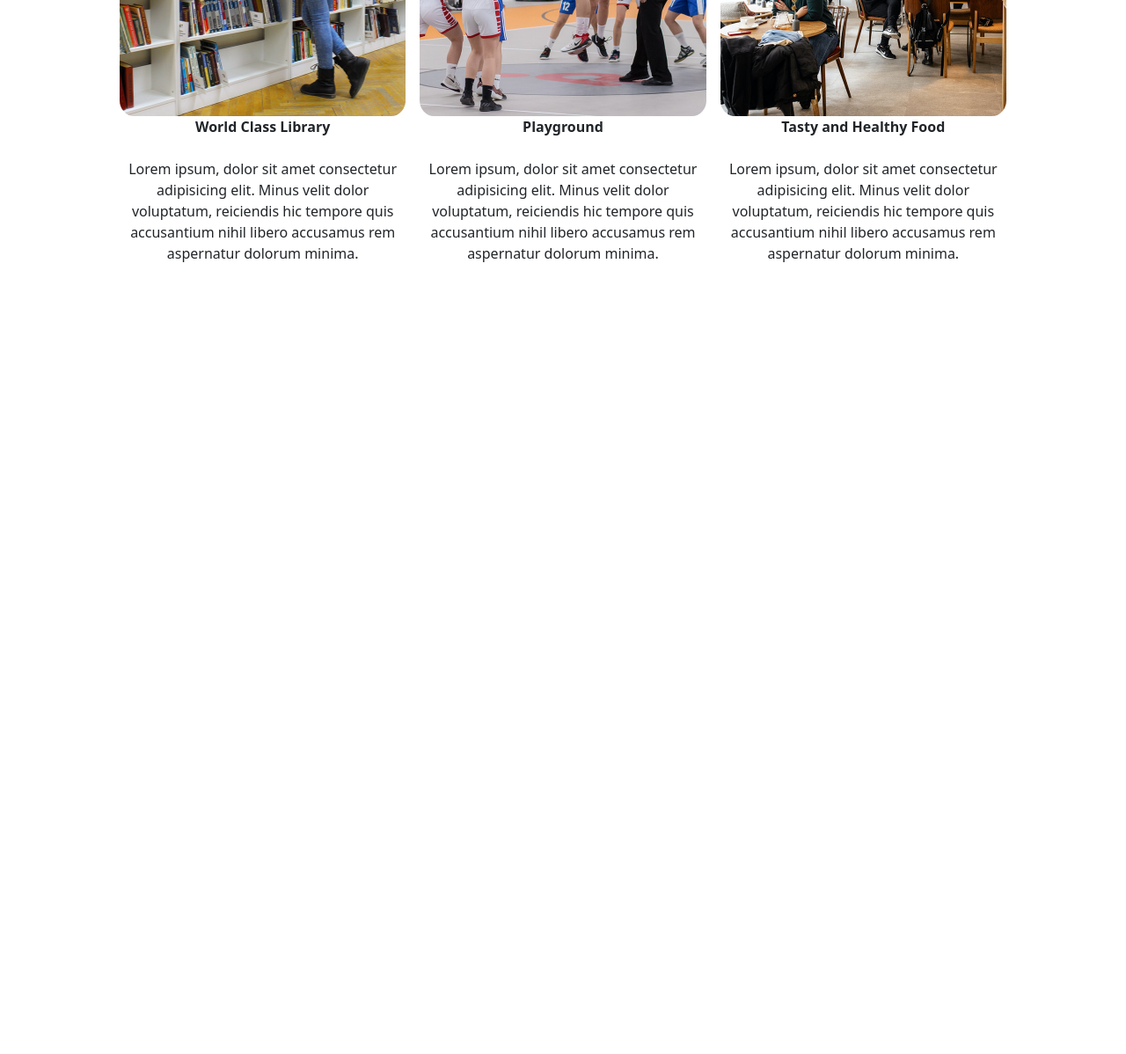
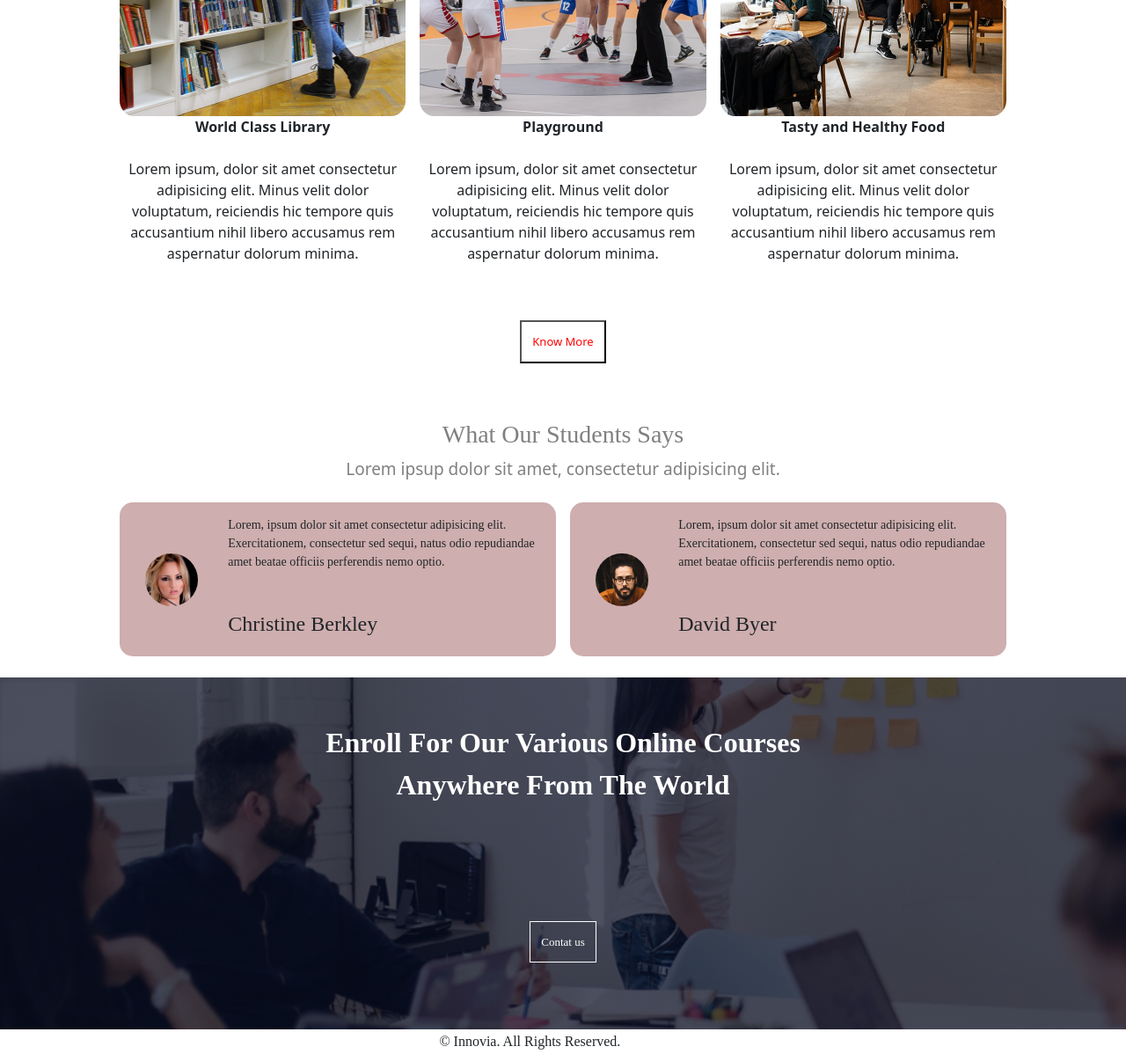
Before and after one commit to developerayush01/School, a plain HTML site: page index.html in a window 1280 px wide. Shown: the part 2463-3661 px from the top of the page at 88% size. Before the commit the page ends 2763 px from the top, so only its background shows below. Drawn offline with nearby package versions, Linux system fonts and the light colour scheme.

Commit message:
New commit

```diff
--- a/css/contact.css
+++ b/css/contact.css
@@ -40,6 +40,7 @@
           url("../contact-us.jpg");
         background-repeat: no-repeat;
         background-size: cover;
+        background-attachment: fixed;
       }
 
       .header {
@@ -168,9 +169,6 @@
         width: 20%;
         padding: 3%;
         height: 100%;
-        margin-left: 50%;
-        margin-right: 50%;
-        transform: translate(-50%,0);
      }
      button:hover
      {
--- a/css/course.css
+++ b/css/course.css
@@ -433,3 +433,12 @@
         box-shadow: 0 0 20px 5px rgba(50, 50, 54, 0.7);
         transition: 0.4s;
       }
+      .c-button{
+        display: flex;
+        height: 100%;
+        width: 100%;
+        margin-bottom: 5%;
+        background-color: transparent;
+        border: 1px solid white;
+        color: white;
+      }
--- a/css/style.css
+++ b/css/style.css
@@ -302,7 +302,7 @@ td {
 }
 .stu {
   text-align: center;
-  width: fit-content;
+  width: 100%;
   margin-left: 50%;
   margin-top: 5%;
   font-size: 19px;
@@ -315,26 +315,18 @@ td {
   font-family: poppins;
 }
 .feed {
-  display: flex;
-  width: 90%;
-  justify-content: space-between;
-  gap: 10%;
-  margin-top: 5%;
-  margin-left: 50%;
-  margin-left: 50%;
-  transform: translate(-50%, 0);
+  width: 100%;
   font-size: 20px;
   font-family: poppins;
 }
-.feed1 {
-  margin-top: 2%;
+.feed2{
   display: flex;
-  margin-left: 2%;
+  justify-content: center;
+  align-items: center;
   gap: 5%;
   padding: 1%;
-  line-height: 2vh;
-  background-color: #fff3f3;
-  border-radius: 5%;
+  background-color: #ceaeae;
+  border-radius: 15px;
 }
 .feed1 img {
   border-radius: 50%;
@@ -345,6 +337,7 @@ td {
 .feed11 {
   display: flex;
   flex-direction: column;
+  padding: 2%;
 }
 .f1 {
   font-size: 14px;
@@ -352,24 +345,25 @@ td {
 h4 {
   font-size: bold;
 }
+.finalcontact{
+  width: 100%;
+  display: flex;
+  justify-content: center;
+}
 .contact {
   display: flex;
   flex-direction: column;
-  margin-left: 50%;
-  margin-right: 50%;
-  margin-top: 5%;
-  transform: translate(-50%, 0);
-  width: 90%;
+  width: 100%;
   height: 50vh;
   color: white;
   justify-content: center;
   align-items: center;
-  font-size: 40px;
   font-family: poppins;
-  border: 2px solid black;
-  border-radius: 20px;
   background-image: linear-gradient(rgb(4, 9, 30, 0.7), rgb(4, 9, 30, 0.7)),
     url("../banner2.jpg");
+}
+.contact1{
+  /* width: 80%; */
 }
 .contact1 p {
   text-align: center;
@@ -397,7 +391,6 @@ footer {
   flex-direction: column;
   justify-content: center;
   align-items: center;
-  height: 13vh;
   width: 100%;
   font-family: poppins;
 }
@@ -427,3 +420,20 @@ footer {
   border-radius: 15px;
   overflow: hidden;
 }
+.feedback{
+  width: 80%;
+}
+.cbtn{
+  justify-content: center;
+  align-items: center;
+  display: flex;
+  text-decoration: none;
+  color: white;
+  border: 1px solid white;
+  padding: 1%;
+  background: transparent;
+  cursor: pointer;
+}
+.contact-txt{
+  height: 50%;
+}
--- a/index.html
+++ b/index.html
@@ -4,8 +4,13 @@
     <meta charset="UTF-8" />
     <meta name="viewport" content="width=device-width, initial-scale=1.0" />
     <title>Document</title>
-    <link rel="stylesheet" href="css/style.css">
-    <link href="https://cdn.jsdelivr.net/npm/bootstrap@5.3.6/dist/css/bootstrap.min.css" rel="stylesheet" integrity="sha384-4Q6Gf2aSP4eDXB8Miphtr37CMZZQ5oXLH2yaXMJ2w8e2ZtHTl7GptT4jmndRuHDT" crossorigin="anonymous">
+    <link rel="stylesheet" href="css/style.css" />
+    <link
+      href="https://cdn.jsdelivr.net/npm/bootstrap@5.3.6/dist/css/bootstrap.min.css"
+      rel="stylesheet"
+      integrity="sha384-4Q6Gf2aSP4eDXB8Miphtr37CMZZQ5oXLH2yaXMJ2w8e2ZtHTl7GptT4jmndRuHDT"
+      crossorigin="anonymous"
+    />
     <link rel="preconnect" href="https://fonts.googleapis.com" />
     <link rel="preconnect" href="https://fonts.gstatic.com" crossorigin />
     <link
@@ -58,7 +63,8 @@
             <div class="td1 col-12"></div>
             <div class="text1 col-12">
               <b>Intermediate</b><br />
-                <p class="p1">Lorem ipsum, dolor sit amet consectetur adipisicing elit. Minus
+              <p class="p1">
+                Lorem ipsum, dolor sit amet consectetur adipisicing elit. Minus
                 velit dolor voluptatum, reiciendis hic tempore quis accusantium
                 nihil libero accusamus rem aspernatur dolorum minima.
               </p>
@@ -66,13 +72,13 @@
           </div>
         </div>
 
-
         <div class="col-12 col-md-4 d-flex justify-content-center f">
           <div class="fn row border">
             <div class="td2 col-12"></div>
             <div class="text1 col-12">
               <b>Degree</b><br />
-                <p class="p1">Lorem ipsum, dolor sit amet consectetur adipisicing elit. Minus
+              <p class="p1">
+                Lorem ipsum, dolor sit amet consectetur adipisicing elit. Minus
                 velit dolor voluptatum, reiciendis hic tempore quis accusantium
                 nihil libero accusamus rem aspernatur dolorum minima.
               </p>
@@ -85,7 +91,8 @@
             <div class="td3 col-12"></div>
             <div class="text1 col-12">
               <b>Post Graduation</b><br />
-                <p class="p1">Lorem ipsum, dolor sit amet consectetur adipisicing elit. Minus
+              <p class="p1">
+                Lorem ipsum, dolor sit amet consectetur adipisicing elit. Minus
                 velit dolor voluptatum, reiciendis hic tempore quis accusantium
                 nihil libero accusamus rem aspernatur dolorum minima.
               </p>
@@ -110,7 +117,7 @@
       <div class="row gy-5 d-flex justify-content-center table2">
         <div class="col-12 col-md-4 img2">
           <div class="img2">
-                <img src="london.png" class="city"/>
+            <img src="london.png" class="city" />
             <div class="overlay">
               <div class="t1">London</div>
             </div>
@@ -118,7 +125,7 @@
         </div>
         <div class="col-12 col-md-4 img2">
           <div class="img2">
-                <img src="newyork.png" class="city"/>
+            <img src="newyork.png" class="city" />
             <div class="overlay">
               <div class="t2">New York</div>
             </div>
@@ -126,7 +133,7 @@
         </div>
         <div class="col-12 col-md-4 img2">
           <div class="img2">
-                <img src="washington.png" class="city"/>
+            <img src="washington.png" class="city" />
             <div class="overlay">
               <div class="t3">Washington</div>
             </div>
@@ -140,7 +147,7 @@
         >Lorem ipsup dolor sit amet, consectetur adipisicing elit.</font
       >
     </div>
-    <br>
+    <br />
     <div class="library d-flex justify-content-center align-items-center">
       <div class="row g-3 table3">
         <div class="col-12 col-md-4 img3">
@@ -178,58 +185,79 @@
         </div>
       </div>
     </div>
-    <!-- <div class="knoww">
-      <a href="" class="know2">Know More</a>
+    <div class="know">
+      <button onclick="location.href='about.html'" class="know1">
+        Know More
+      </button>
     </div>
     <div class="stu">
       <b><p class="h3">What Our Students Says</p></b>
       Lorem ipsup dolor sit amet, consectetur adipisicing elit.
     </div>
-    <div class="feed">
-      <div class="feed1">
+    <br />
+    <div class="feed d-flex justify-content-center align-items-center">
+      <div class="row g-3 feedback">
+        <div class="col-12 col-md-6 feed1">
+          <div class="feed2">
             <img src="user1.jpg" alt="" />
             <div class="feed11">
               <p class="f1">
                 Lorem, ipsum dolor sit amet consectetur adipisicing elit.
-            Exercitationem, consectetur sed sequi, natus odio repudiandae amet
-            beatae officiis perferendis nemo optio.
+                Exercitationem, consectetur sed sequi, natus odio repudiandae
+                amet beatae officiis perferendis nemo optio.
               </p>
               <br />
               <h4>Christine Berkley</h4>
             </div>
           </div>
-      <div class="feed1">
+        </div>
+        <div class="col-12 col-md-6 feed1">
+          <div class="feed2">
             <img src="user2.jpg" alt="" />
             <div class="feed11">
               <p class="f1">
                 Lorem, ipsum dolor sit amet consectetur adipisicing elit.
-            Exercitationem, consectetur sed sequi, natus odio repudiandae amet
-            beatae officiis perferendis nemo optio.
+                Exercitationem, consectetur sed sequi, natus odio repudiandae
+                amet beatae officiis perferendis nemo optio.
               </p>
               <br />
               <h4>David Byer</h4>
             </div>
           </div>
         </div>
-    <div class="contact">
-      <div class="contact1">
+      </div>
+    </div>
+    <br />
+    <div class="finalcontact">
+      <div class="row contact">
+        <div class="col d-flex flex-column justify-content-center align-items-center fs-2 text-center contact1">
+          <div class="contact-txt">
             <b
               >Enroll For Our Various Online Courses<br />
               <p>Anywhere From The World</p></b
             >
           </div>
-        <a href="" class="cu">Contact Us</a>
+        </div>
+        <div class="col c-button d-flex justify-content-center align-items-center">
+          <button onclick="location.href='contact.html'" class="cbtn know1">
+            Contat us
+          </button>
         </div>
       </div>
-    <br>
-      <br>
-      <hr>
-      <footer>
+    </div>
+
+      <footer class="d-flex justify-content-center align-items-center">
+        <div class="foot-txt d-flex justify-content-center align-items-center">
         &copy; Innovia.
         All Rights Reserved.
       <br>
       <a href="https://www.facebook.com/profile.php?id=100077083194847" class="ab">Click here</a>
-      </footer> -->
-      <script src="https://cdn.jsdelivr.net/npm/bootstrap@5.3.6/dist/js/bootstrap.bundle.min.js" integrity="sha384-j1CDi7MgGQ12Z7Qab0qlWQ/Qqz24Gc6BM0thvEMVjHnfYGF0rmFCozFSxQBxwHKO" crossorigin="anonymous"></script>
+      </div>
+      </footer>
+    <script
+      src="https://cdn.jsdelivr.net/npm/bootstrap@5.3.6/dist/js/bootstrap.bundle.min.js"
+      integrity="sha384-j1CDi7MgGQ12Z7Qab0qlWQ/Qqz24Gc6BM0thvEMVjHnfYGF0rmFCozFSxQBxwHKO"
+      crossorigin="anonymous"
+    ></script>
   </body>
 </html>
```
Lines whose indentation alone changed are shown as unchanged.
